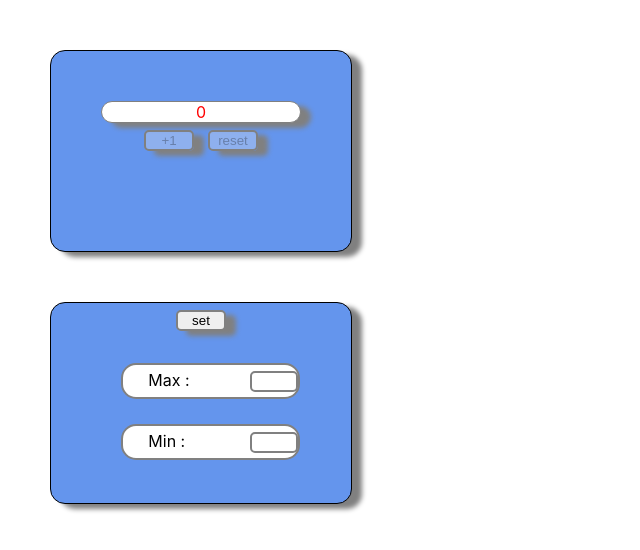
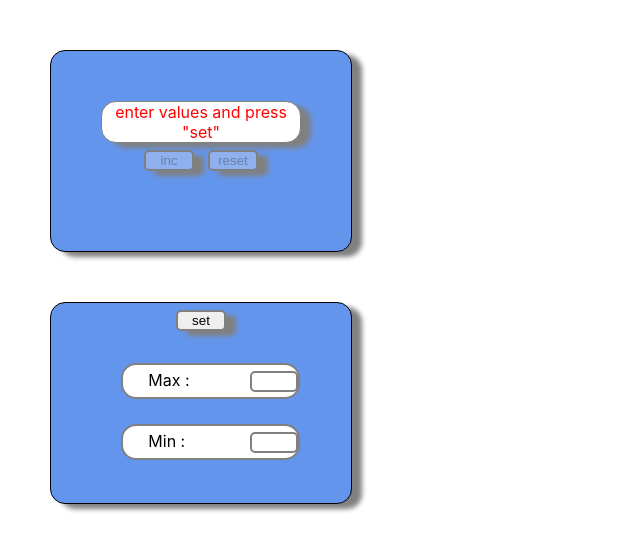
Before and after one commit to boevoivertolet/training, a React (Create React App) app: page / in a window 1280 px wide. Shown: the top 550 px of the page, without its empty margins (0-640 px from the left). Built offline with nearby package versions, Linux system fonts and the light colour scheme.

Commit message:
enter values and press "set

```diff
--- a/src/App.tsx
+++ b/src/App.tsx
@@ -16,7 +16,6 @@ function App() {
     const plusOneFN = () => {
         if (value < maxValue)
             setValue(value + 1)
-        console.log(maxValue)
     }
 
     let initialMaxValue = 0;
--- a/src/Counter.tsx
+++ b/src/Counter.tsx
@@ -16,12 +16,11 @@ export const Counter = (props: CounterPropsType) => {
     return (
         <div className={'App'}>
             <div>
-                <div className={props.value === props.maxValue ? 'red' : 'table'}>{props.value}</div>
+                <div className={props.value === props.maxValue ? 'red' : 'table'}>{props.maxValue !== 0 ? props.value : 'enter values and press "set"'}</div>
                 <button disabled={props.value === props.maxValue} onClick={() => {
                     props.plusOneFN()
-                }}>+1
+                }}>inc
                 </button>
-
                 <button disabled={props.value === props.minValue} onClick={() => {
                     props.toMinValue()
                 }}>reset
```
